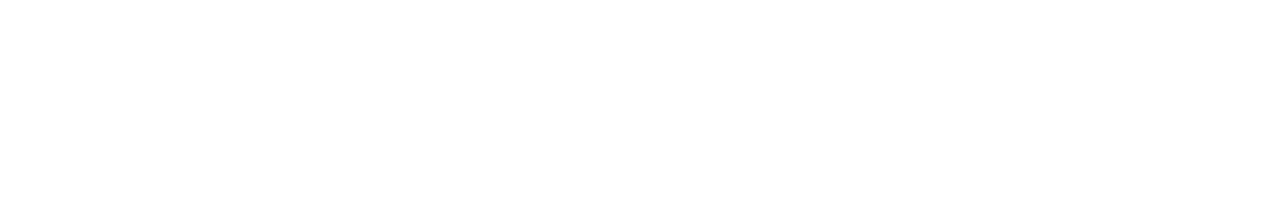
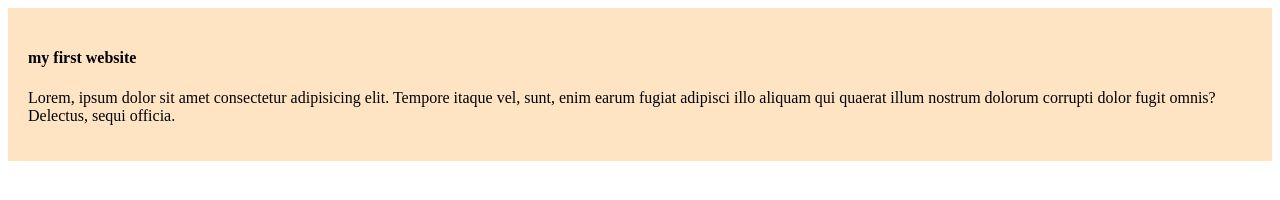
Before and after one commit to sakil1534/my-simple-website, a plain HTML site: page index.html in a window 1280 px wide. Drawn offline with Linux system fonts and the light colour scheme.

Commit message:
added this blgo

```diff
--- a/index.html
+++ b/index.html
@@ -4,8 +4,12 @@
     <meta charset="UTF-8">
     <meta name="viewport" content="width=device-width, initial-scale=1.0">
     <title>my simple Website</title>
+    <link rel="stylesheet" href="stlye/block.css">
 </head>
 <body>
-
+    <div>
+        <h4> my first website </h4>
+        <p>Lorem, ipsum dolor sit amet consectetur adipisicing elit. Tempore itaque vel, sunt, enim earum fugiat adipisci illo aliquam qui quaerat illum nostrum dolorum corrupti dolor fugit omnis? Delectus, sequi officia.</p>
+    </div>
 </body>
 </html>
--- /dev/null
+++ b/stlye/block.css
@@ -0,0 +1,5 @@
+div{
+    background-color: bisque;
+    padding: 20px;
+
+}
```
